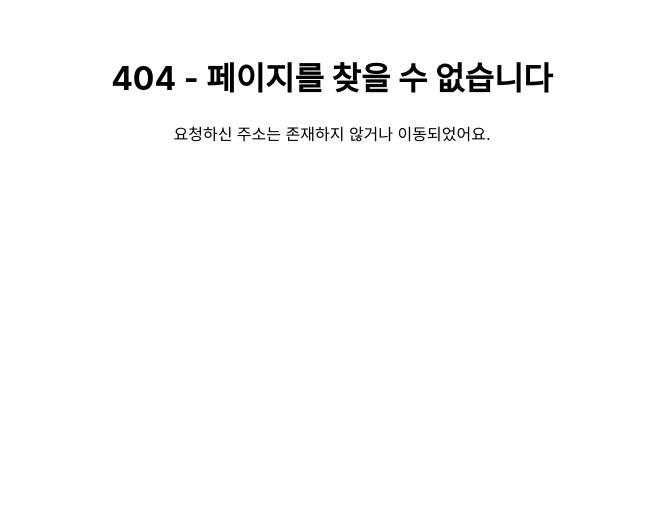
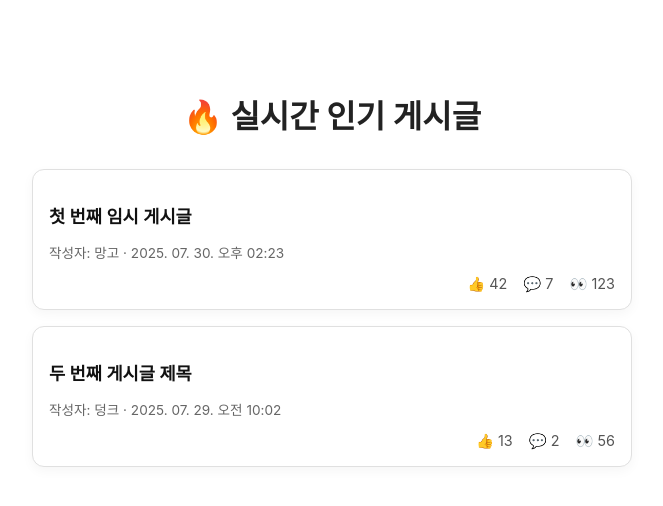
Before and after one commit to JangHyeok2909/highteenday-frontend, a React (Create React App) app: page /hotposts in a window 1280 px wide. Before the commit this address had no page. Shown: the top 506 px of the page, without its empty margins (308-971 px from the left). Built offline with nearby package versions, Linux system fonts and the light colour scheme; a small style sheet from the web is missing.

Commit message:
인기 게시글

```diff
--- a/package.json
+++ b/package.json
@@ -1,7 +1,7 @@
 {
   "name": "highteenday-frontend",
   "version": "0.1.0",
-  "proxy":"http://15.164.102.185:8081",
+  "proxy":"http://13.209.88.179:8081",
   "_proxy2": "https://highteenday.duckdns.org",
   "private": true,
   "dependencies": {
--- a/src/App.js
+++ b/src/App.js
@@ -15,6 +15,8 @@ import BoardOverview from "./pages/BoardOverview";
 import BoardPage from "./pages/BoardPage";
 import PostDetail from "./components/PostDetail";
 import UserProfilePage from "./pages/UserProfilePage";
+import HotPosts from "./pages/HotPosts";
+
 
   function App() {
     return (
@@ -34,6 +36,7 @@ import UserProfilePage from "./pages/UserProfilePage";
           <Route path="/board/:boardId" element={<BoardPage />} />
           <Route path="/user-profile" element={<UserProfilePage />} />
           <Route path="/post/:postId" element={<PostDetail/>}/>
+          <Route path="/hotposts" element={<HotPosts />} />
           <Route path="*" element={<NotFound />} />
         </Routes>
       </Router>
--- /dev/null
+++ b/src/pages/HotPosts.css
@@ -0,0 +1,62 @@
+.hotposts-container {
+  max-width: 600px; /* ✅ 전체 너비 줄임 */
+  margin: 3rem auto;
+  padding: 1rem;
+}
+
+.hotposts-title {
+  font-size: 2rem;
+  margin-bottom: 2rem;
+  text-align: center;
+  color: #222;
+  font-weight: bold;
+}
+
+.hotposts-list {
+  list-style: none;
+  padding: 0;
+  margin: 0;
+}
+
+.hotpost-card {
+  background: #fff;
+  border: 1px solid #e0e0e0;
+  border-radius: 12px;
+  padding: 1rem; /* ✅ 카드 패딩 줄임 */
+  margin-bottom: 1rem; /* ✅ 카드 간격 줄임 */
+  box-shadow: 0 4px 12px rgba(0, 0, 0, 0.04);
+  transition: all 0.3s ease;
+}
+
+.hotpost-card:hover {
+  transform: translateY(-2px);
+  box-shadow: 0 6px 14px rgba(0, 0, 0, 0.08);
+}
+
+.post-title {
+  font-size: 1.1rem;
+  font-weight: 600;
+  margin-bottom: 0.4rem;
+  color: #111;
+}
+
+.post-author {
+  font-size: 0.85rem;
+  color: #666;
+  margin-bottom: 0.8rem;
+}
+
+.post-meta {
+  display: flex;
+  justify-content: flex-end;
+  gap: 1rem;
+  font-size: 0.9rem;
+  color: #555;
+}
+
+.no-posts {
+  text-align: center;
+  font-size: 1rem;
+  color: #777;
+  margin-top: 2rem;
+}
--- /dev/null
+++ b/src/pages/HotPosts.jsx
@@ -0,0 +1,89 @@
+// src/pages/HotPosts.jsx
+import { useEffect, useState } from "react";
+import axios from "axios";
+import "./HotPosts.css";
+
+const HotPosts = () => {
+  const [posts, setPosts] = useState([]);
+  const [error, setError] = useState(false);
+
+  useEffect(() => {
+  //  axios
+  //    .get("/api/hotposts/daily")
+  //    .then((res) => {
+  //      console.log("🔥 서버 응답:", res.data);
+  //      setPosts(res.data);
+  //    })
+  //    .catch((err) => {
+  //      console.error("Hot posts fetch error:", err);
+  //      setError(true);
+  //    });
+
+  //디자인 확인용 임시 데이터
+   const dummyPosts = [
+      {
+        id: 1,
+        author: "망고",
+        title: "첫 번째 임시 게시글",
+        content: "임시로 만든 게시글 내용. 디자인 확인용.",
+        viewCount: 123,
+        likeCount: 42,
+        commentCount: 7,
+        createdAt: "2025-07-30T14:23:00Z",
+      },
+      {
+        id: 2,
+        author: "덩크",
+        title: "두 번째 게시글 제목",
+        content:
+          "컹컹컹",
+        viewCount: 56,
+        likeCount: 13,
+        commentCount: 2,
+        createdAt: "2025-07-29T10:02:00Z",
+      },
+    ];
+
+    setPosts(dummyPosts);
+  }, []);
+
+  // 날짜 포맷 함수 (YYYY.MM.DD HH:MM)
+  const formatDate = (isoString) => {
+    const date = new Date(isoString);
+    return date.toLocaleString("ko-KR", {
+      year: "numeric",
+      month: "2-digit",
+      day: "2-digit",
+      hour: "2-digit",
+      minute: "2-digit",
+    });
+  };
+
+  return (
+    <div className="hotposts-container">
+      <h2 className="hotposts-title">🔥 실시간 인기 게시글</h2>
+
+      {error || posts.length === 0 ? (
+        <p className="no-posts">실시간 인기 게시글이 없습니다.</p>
+      ) : (
+        <ul className="hotposts-list">
+          {posts.map((post) => (
+            <li key={post.id} className="hotpost-card">
+              <h3 className="post-title">{post.title}</h3>
+              <p className="post-author">
+                작성자: {post.author} · {formatDate(post.createdAt)}
+              </p>
+              <div className="post-meta">
+                <span>👍 {post.likeCount}</span>
+                <span>💬 {post.commentCount}</span>
+                <span>👀 {post.viewCount}</span>
+              </div>
+            </li>
+          ))}
+        </ul>
+      )}
+    </div>
+  );
+};
+
+export default HotPosts;
```
